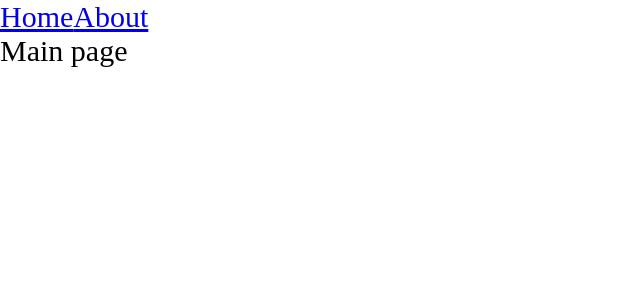
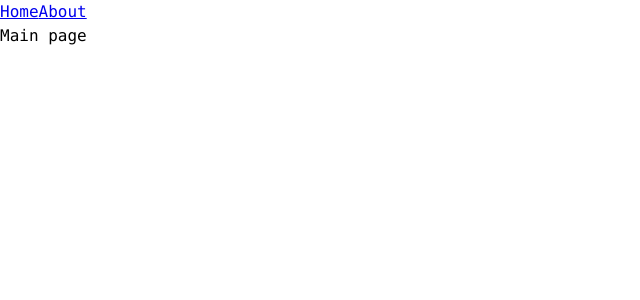
Before and after one commit to Vexilurz/advanced-react-course, a React app: page / in a window 1280 px wide. Shown: the top 300 px of the page, without its empty margins (0-640 px from the left). Built offline with nearby package versions, Linux system fonts and the light colour scheme.

Commit message:
add font css variables

```diff
--- a/src/App.tsx
+++ b/src/App.tsx
@@ -1,6 +1,6 @@
 import React, { Suspense } from 'react';
-import './index.scss'
 import {Link, Route, Routes} from "react-router-dom";
+import './styles/index.scss'
 import {AboutPageAsync} from "./pages/AboutPage/AboutPage.async";
 import {MainPageAsync} from "./pages/MainPage/MainPage.async";
 
--- a/src/index.scss
+++ /dev/null
@@ -1,9 +0,0 @@
-* {
-  margin: 0;
-  padding: 0;
-  box-sizing: border-box;
-}
-
-.app {
-  font-size: 30px;
-}
--- /dev/null
+++ b/src/styles/index.scss
@@ -0,0 +1,8 @@
+@import "reset";
+@import "variables/global";
+@import "themes/normal";
+@import "themes/dark";
+
+.app {
+  font: var(--font-m);
+}
--- /dev/null
+++ b/src/styles/reset.scss
@@ -0,0 +1,15 @@
+* {
+  margin: 0;
+  padding: 0;
+  box-sizing: border-box;
+}
+
+
+input,
+button,
+textarea,
+select {
+  margin: 0;
+
+  font: inherit;
+}
--- /dev/null
+++ b/src/styles/variables/global.scss
@@ -0,0 +1,11 @@
+:root {
+  --font-family-main: Consolas, "Times New Roman", Serif;
+
+  --font-size-m: 16px;
+  --font-line-m: 24px;
+  --font-m: var(--font-size-m) / var(--font-line-m) var(--font-family-main);
+
+  --font-size-l: 24px;
+  --font-line-l: 32px;
+  --font-l: var(--font-size-l) / var(--font-line-l) var(--font-family-main);
+}
```
Also changed, not shown: src/styles/themes/dark.scss (added), src/styles/themes/normal.scss (added).
